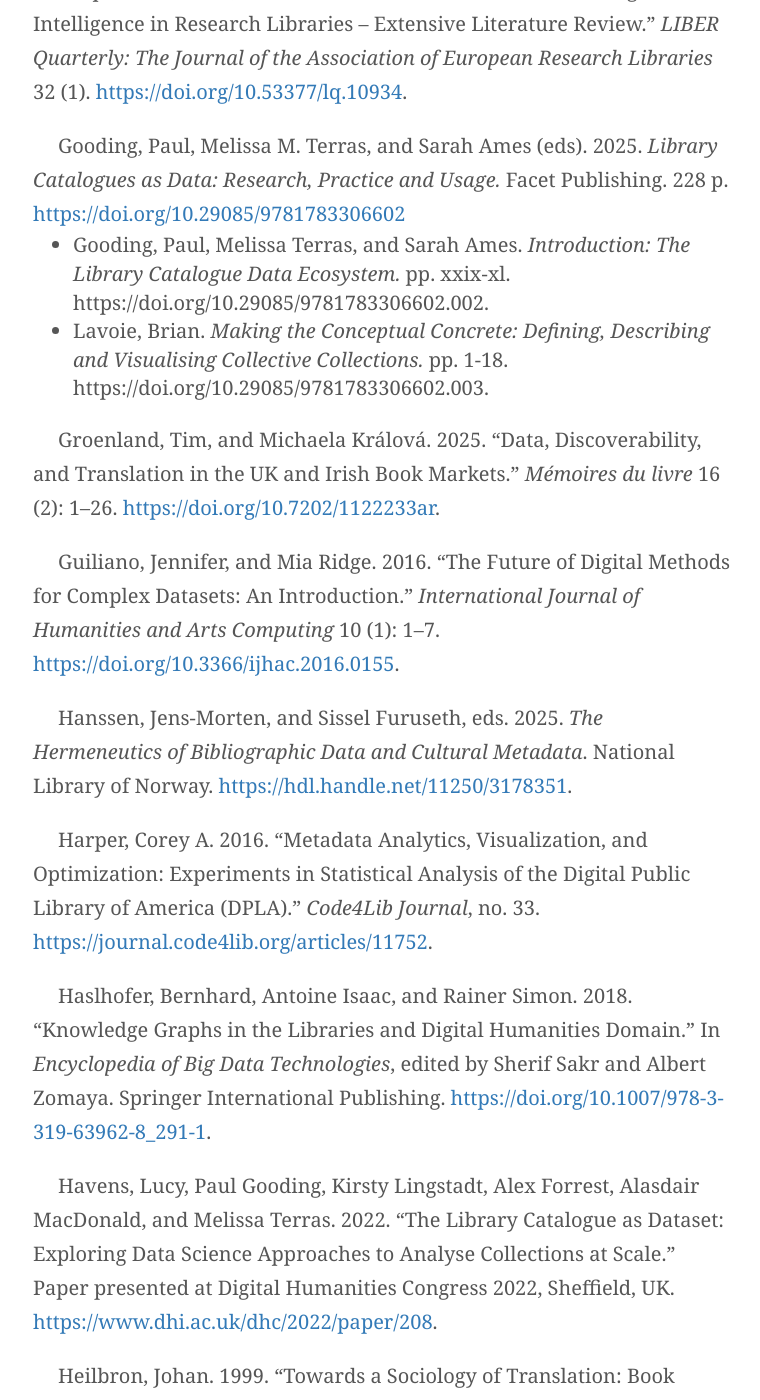
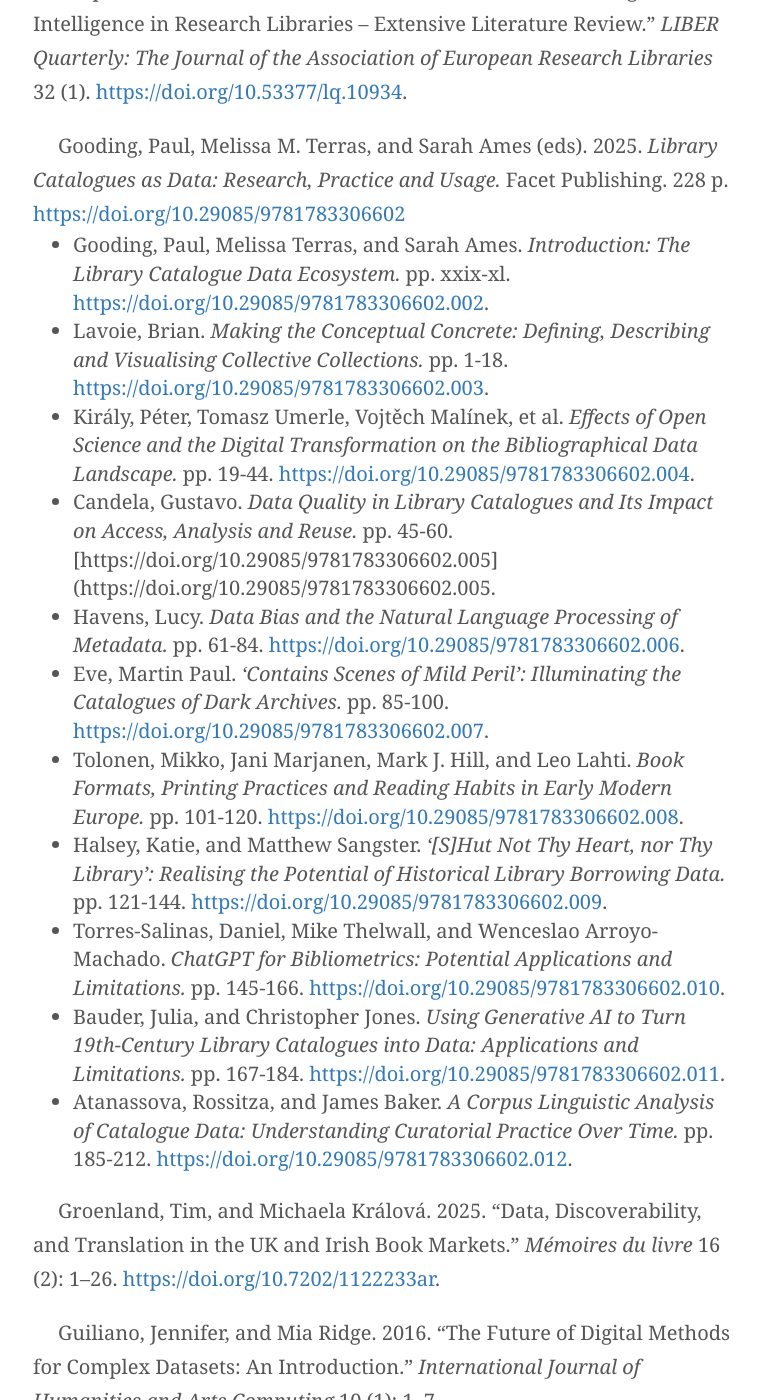
Before and after one commit to pkiraly/pkiraly.github.io, a Jekyll site: the page built from bibliography.md, in a window 1280 px wide and 1400 px high, scrolled down 2710 px. Shown: the whole window, without its empty margins (257-1017 px from the left). Built offline with Jekyll 4.4.1, drawn with Linux system fonts in a browser that asks for light colours; nearby versions of some CDN libraries; some web fonts are replaced; comment, search, counter and statistics services are not loaded.

Commit message:
Add bibliography

```diff
--- a/bibliography.md
+++ b/bibliography.md
@@ -48,9 +48,17 @@
 Gasparini, Andrea, and Heli Kautonen. 2022. “Understanding Artificial Intelligence in Research Libraries – Extensive Literature Review.” _LIBER Quarterly: The Journal of the Association of European Research Libraries_ 32 (1). [https://doi.org/10.53377/lq.10934](https://doi.org/10.53377/lq.10934).
 
 Gooding, Paul, Melissa M. Terras, and Sarah Ames (eds). 2025. _Library Catalogues as Data: Research, Practice and Usage._ Facet Publishing. 228 p. [https://doi.org/10.29085/9781783306602](https://doi.org/10.29085/9781783306602)
-* Gooding, Paul, Melissa Terras, and Sarah Ames. _Introduction: The Library Catalogue Data Ecosystem._ pp. xxix-xl. https://doi.org/10.29085/9781783306602.002.
-* Lavoie, Brian. _Making the Conceptual Concrete: Defining, Describing and Visualising Collective Collections._ pp. 1-18. https://doi.org/10.29085/9781783306602.003.
-
+* Gooding, Paul, Melissa Terras, and Sarah Ames. _Introduction: The Library Catalogue Data Ecosystem._ pp. xxix-xl. [https://doi.org/10.29085/9781783306602.002](https://doi.org/10.29085/9781783306602.002).
+* Lavoie, Brian. _Making the Conceptual Concrete: Defining, Describing and Visualising Collective Collections._ pp. 1-18. [https://doi.org/10.29085/9781783306602.003](https://doi.org/10.29085/9781783306602.003).
+* Király, Péter, Tomasz Umerle, Vojtěch Malínek, et al. _Effects of Open Science and the Digital Transformation on the Bibliographical Data Landscape._ pp. 19-44. [https://doi.org/10.29085/9781783306602.004](https://doi.org/10.29085/9781783306602.004).
+* Candela, Gustavo. _Data Quality in Library Catalogues and Its Impact on Access, Analysis and Reuse._ pp. 45-60. [https://doi.org/10.29085/9781783306602.005](https://doi.org/10.29085/9781783306602.005.
+* Havens, Lucy. _Data Bias and the Natural Language Processing of Metadata._ pp. 61-84. [https://doi.org/10.29085/9781783306602.006](https://doi.org/10.29085/9781783306602.006).
+* Eve, Martin Paul. _‘Contains Scenes of Mild Peril’: Illuminating the Catalogues of Dark Archives._ pp. 85-100. [https://doi.org/10.29085/9781783306602.007](https://doi.org/10.29085/9781783306602.007).
+* Tolonen, Mikko, Jani Marjanen, Mark J. Hill, and Leo Lahti. _Book Formats, Printing Practices and Reading Habits in Early Modern Europe._ pp. 101-120. [https://doi.org/10.29085/9781783306602.008](https://doi.org/10.29085/9781783306602.008).
+* Halsey, Katie, and Matthew Sangster. _‘[S]Hut Not Thy Heart, nor Thy Library’: Realising the Potential of Historical Library Borrowing Data._ pp. 121-144. [https://doi.org/10.29085/9781783306602.009](https://doi.org/10.29085/9781783306602.009).
+* Torres-Salinas, Daniel, Mike Thelwall, and Wenceslao Arroyo-Machado. _ChatGPT for Bibliometrics: Potential Applications and Limitations._ pp. 145-166. [https://doi.org/10.29085/9781783306602.010](https://doi.org/10.29085/9781783306602.010).
+* Bauder, Julia, and Christopher Jones. _Using Generative AI to Turn 19th-Century Library Catalogues into Data: Applications and Limitations._ pp. 167-184. [https://doi.org/10.29085/9781783306602.011](https://doi.org/10.29085/9781783306602.011).
+* Atanassova, Rossitza, and James Baker. _A Corpus Linguistic Analysis of Catalogue Data: Understanding Curatorial Practice Over Time._ pp. 185-212. [https://doi.org/10.29085/9781783306602.012](https://doi.org/10.29085/9781783306602.012).
 
 Groenland, Tim, and Michaela Králová. 2025. “Data, Discoverability, and Translation in the UK and Irish Book Markets.” _Mémoires du livre_ 16 (2): 1–26. [https://doi.org/10.7202/1122233ar](https://doi.org/10.7202/1122233ar).
 
```
